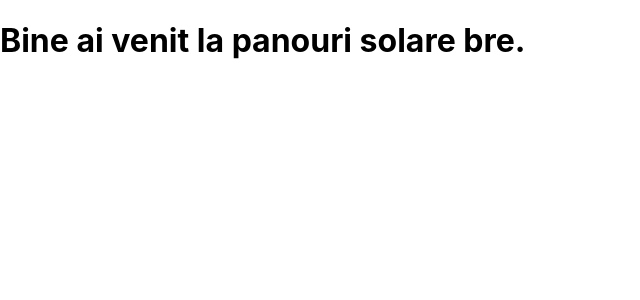
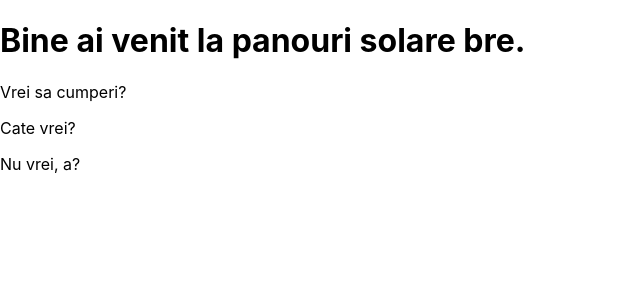
Before and after one commit to LaurentiuGhiga/panneaux-solaires-NEXTjs, a Next.js app: page / in a window 1280 px wide. Shown: the top 300 px of the page, without its empty margins (0-640 px from the left). Built offline with nearby package versions, Linux system fonts and the light colour scheme.

Commit message:
test caterinca

```diff
--- a/pages/index.js
+++ b/pages/index.js
@@ -8,6 +8,9 @@ export default function Home() {
         <meta name="mucea" content="web" />
       </Head>
       <h1>Bine ai venit la panouri solare bre.</h1>
+      <p>Vrei sa cumperi?</p>
+      <p>Cate vrei?</p>
+      <p>Nu vrei, a?</p>
     </div>
   );
 }
```
